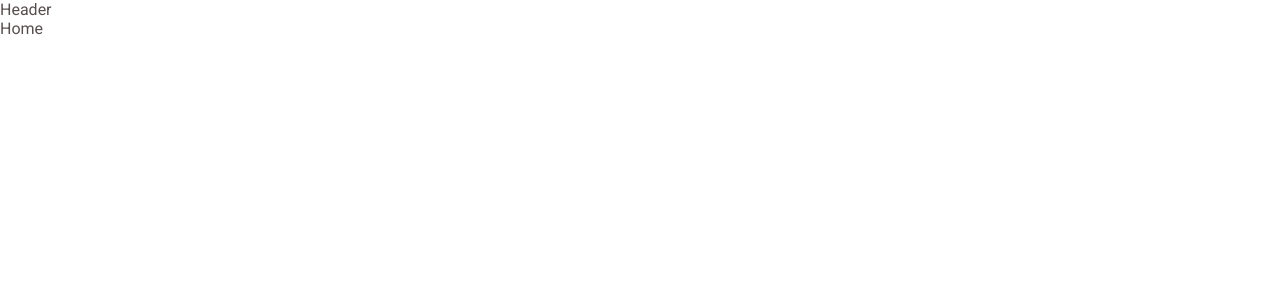
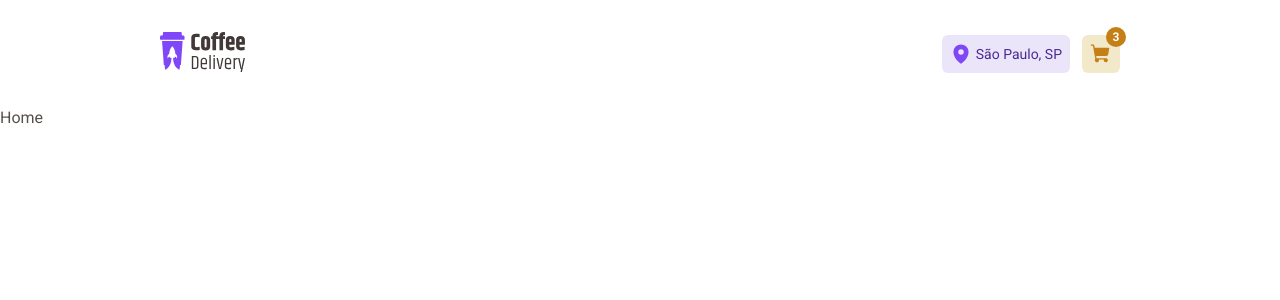
Before and after one commit to pedrohlucena/ignite-coffee-delivery, a React (Vite) app: page / in a window 1280 px wide. Shown: the top 300 px of the page. Built offline with nearby package versions, Linux system fonts and the light colour scheme.

Commit message:
create header component

```diff
--- a/package.json
+++ b/package.json
@@ -10,6 +10,7 @@
     "preview": "vite preview"
   },
   "dependencies": {
+    "@phosphor-icons/react": "^2.0.10",
     "react": "^18.2.0",
     "react-dom": "^18.2.0",
     "react-router-dom": "^6.14.2",
--- a/src/components/Header/index.tsx
+++ b/src/components/Header/index.tsx
@@ -1,5 +1,28 @@
+import { NavLink } from 'react-router-dom'
+import coffeeDeliveryLogo from '../../assets/coffee-delivery-logo.svg'
+import shoopingCart from '../../assets/shopping-cart.svg'
+import { MapPin } from '@phosphor-icons/react'
 import * as S from './styles'
 
 export function Header() {
-  return <S.HeaderContainer>Header</S.HeaderContainer>
+  return (
+    <S.HeaderContainer>
+      <NavLink to="/" title="Home">
+        <img src={coffeeDeliveryLogo} alt="Coffee Delivery" />
+      </NavLink>
+
+      <S.Actions>
+        <S.LocationButton>
+          <MapPin size={22} weight="fill" />
+          São Paulo, SP
+        </S.LocationButton>
+
+        <NavLink to="/checkout" title="Carrinho">
+          <S.CartButton>
+            <img src={shoopingCart} alt="Carrinho de compras" />
+          </S.CartButton>
+        </NavLink>
+      </S.Actions>
+    </S.HeaderContainer>
+  )
 }
--- a/src/components/Header/styles.ts
+++ b/src/components/Header/styles.ts
@@ -1,3 +1,81 @@
-import { styled } from 'styled-components'
+import { css, styled } from 'styled-components'
 
-export const HeaderContainer = styled.header``
+export const HeaderContainer = styled.header`
+  display: flex;
+  align-items: center;
+  justify-content: space-between;
+  padding: 2rem 10rem;
+`
+
+export const Actions = styled.div`
+  display: flex;
+  align-items: center;
+  gap: 0.75rem;
+`
+
+export const LocationButton = styled.button`
+  ${({ theme }) => css`
+    border: 0;
+    padding: 0.5rem;
+    border-radius: 6px;
+
+    display: flex;
+    align-items: center;
+    background: ${theme['purple-light']};
+    color: ${theme['purple-dark']};
+
+    font-size: 0.875rem;
+
+    gap: 0.25rem;
+
+    cursor: pointer;
+
+    > svg {
+      fill: ${theme.purple};
+    }
+  `}
+`
+
+export const CartButton = styled.div`
+  ${({ theme }) => {
+    return css`
+      display: flex;
+      padding: 0.5rem;
+
+      border-radius: 0.375rem;
+      background: ${theme['yellow-light']};
+
+      cursor: pointer;
+
+      > img {
+        width: 1.375rem;
+        height: 1.375rem;
+      }
+
+      &:after {
+        content: '3';
+
+        display: flex;
+        width: 1.25rem;
+        height: 1.25rem;
+        justify-content: center;
+        align-items: center;
+
+        position: absolute;
+        margin-left: 1rem;
+        margin-top: -1rem;
+
+        border-radius: 1000px;
+        background: ${theme['yellow-dark']};
+
+        flex-shrink: 0;
+
+        color: ${theme.white};
+        text-align: center;
+
+        font-size: 0.75rem;
+        font-weight: 700;
+      }
+    `
+  }}
+`
```
Also changed, not shown: src/assets/shopping-cart.svg (added), 1 other file (tests, documents, lock files or other folders).
